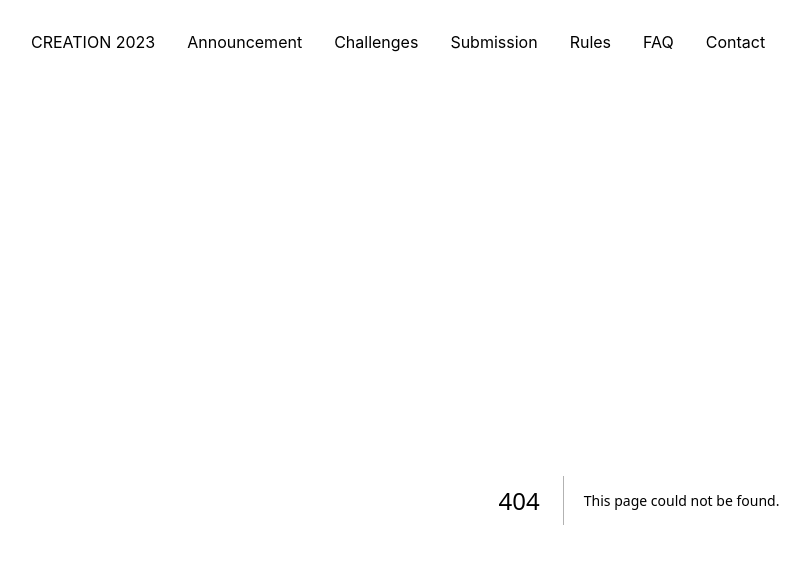
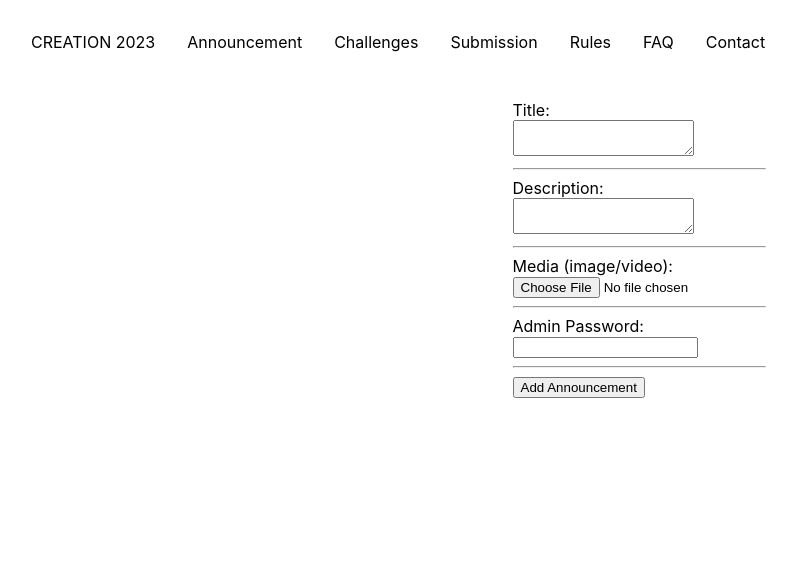
Before and after one commit to nussucommit/creation2023, a Next.js app: page /new-announcement in a window 1280 px wide. Before the commit this address had no page. Shown: the top 564 px of the page, without its empty margins (1-811 px from the left). Built offline with nearby package versions, Linux system fonts and the light colour scheme; no server answers.

Commit message:
Implement add announcement feature

```diff
--- /dev/null
+++ b/components/announcement/NewAnnouncementForm.jsx
@@ -0,0 +1,122 @@
+import { useRef, useState } from 'react';
+import PropTypes from 'prop-types';
+
+import { getDownloadURL, ref, uploadBytes } from 'firebase/storage';
+import storage from '../../firebase/firebase-config';
+
+function NewAnnouncementForm({ onAddAnnouncement }) {
+  const titleInputRef = useRef();
+  const descriptionInputRef = useRef();
+  const passwordInputRef = useRef();
+  const [mediaFile, setMediaFile] = useState();
+
+  const uploadHandler = (event) => {
+    event.preventDefault();
+    setMediaFile(event.target.files[0]);
+  };
+
+  const submitHandler = async (event) => {
+    event.preventDefault();
+
+    // Check admin password
+    const enteredPassword = passwordInputRef.current.value;
+    if (enteredPassword !== process.env.NEXT_PUBLIC_ADMIN_PASSWORD) {
+      // eslint-disable-next-line no-alert
+      alert('Wrong Password!');
+      return;
+    }
+
+    const enteredTitle = titleInputRef.current.value;
+    const enteredDescription = descriptionInputRef.current.value;
+    const currentDatetime = new Date();
+    const currentDatetimeString = `${currentDatetime.getDate()}/${
+      currentDatetime.getMonth() + 1
+    }/${currentDatetime.getFullYear()} ${currentDatetime.getHours()}:${currentDatetime.getMinutes()}:${currentDatetime.getSeconds()}`;
+
+    const announcementData = {
+      title: enteredTitle,
+      description: enteredDescription,
+      datetime: currentDatetimeString,
+      mediaURL: '',
+    };
+
+    const mediaUploaded = !!mediaFile;
+    if (mediaUploaded) {
+      const modifiedMediaName = `announcement_${Date.now()}`;
+      const mediaStorageLocation = `announcements/${modifiedMediaName}`;
+      const mediaStorageRef = ref(storage, mediaStorageLocation);
+      await uploadBytes(mediaStorageRef, mediaFile);
+      getDownloadURL(mediaStorageRef)
+        .then(async (mediaURL) => {
+          announcementData[mediaURL] = mediaURL;
+
+          await onAddAnnouncement(announcementData);
+        })
+        // eslint-disable-next-line no-alert
+        .catch((error) => alert(error.message, 'error'));
+    } else {
+      await onAddAnnouncement(announcementData);
+    }
+  };
+
+  return (
+    <form onSubmit={submitHandler}>
+      <label htmlFor="announcement-title">
+        Title:
+        <br />
+        <textarea
+          id="announcement-title"
+          name="announcement title"
+          ref={titleInputRef}
+          required
+        />
+      </label>
+
+      <hr />
+      <label htmlFor="announcement-description">
+        Description:
+        <br />
+        <textarea
+          id="announcement-description"
+          name="announcement description"
+          ref={descriptionInputRef}
+          required
+        />
+      </label>
+
+      <hr />
+      <label htmlFor="announcement-media">
+        Media (image/video):
+        <br />
+        <input
+          id="announcement-media"
+          type="file"
+          accept="image/*,video/*"
+          onChange={uploadHandler}
+        />
+      </label>
+      <br />
+
+      <hr />
+      <label htmlFor="admin-password">
+        Admin Password:
+        <br />
+        <input
+          id="admin-password"
+          type="password"
+          ref={passwordInputRef}
+          required
+        />
+      </label>
+
+      <hr />
+      <button type="submit">Add Announcement</button>
+    </form>
+  );
+}
+
+NewAnnouncementForm.propTypes = {
+  onAddAnnouncement: PropTypes.func.isRequired,
+};
+
+export default NewAnnouncementForm;
--- /dev/null
+++ b/pages/api/new-announcement.js
@@ -0,0 +1,24 @@
+import { MongoClient } from 'mongodb';
+
+async function addAnnouncementAPI(req, res) {
+  if (req.method === 'POST') {
+    const data = req.body;
+    const mongoUsername = process.env.MONGODB_USERNAME;
+    const mongoPassword = process.env.MONGODB_PASSWORD;
+    const mongoCredential = `${mongoUsername}:${mongoPassword}`;
+    const mongoConnectionString = `mongodb+srv://${mongoCredential}@creation2023.5inbmto.mongodb.net/announcements?retryWrites=true&w=majority`;
+
+    const client = await MongoClient.connect(mongoConnectionString);
+    const db = client.db();
+
+    const announcementCollection = db.collection('announcements');
+
+    await announcementCollection.insertOne(data);
+
+    client.close();
+
+    res.status(201).json({ message: 'Announcement added!' });
+  }
+}
+
+export default addAnnouncementAPI;
--- /dev/null
+++ b/pages/new-announcement/index.jsx
@@ -0,0 +1,27 @@
+import { useRouter } from 'next/router';
+import NewAnnouncementForm from '../../components/announcement/NewAnnouncementForm';
+
+function AnnouncementManager() {
+  const router = useRouter();
+
+  const addAnnouncementHandler = async (enteredAnnouncementData) => {
+    const response = await fetch('/api/new-announcement', {
+      method: 'POST',
+      body: JSON.stringify(enteredAnnouncementData),
+      headers: {
+        'Content-Type': 'application/json',
+      },
+    });
+
+    const data = await response.json();
+
+    // eslint-disable-next-line no-alert
+    alert(data.message);
+
+    router.push('/announcements');
+  };
+
+  return <NewAnnouncementForm onAddAnnouncement={addAnnouncementHandler} />;
+}
+
+export default AnnouncementManager;
```
